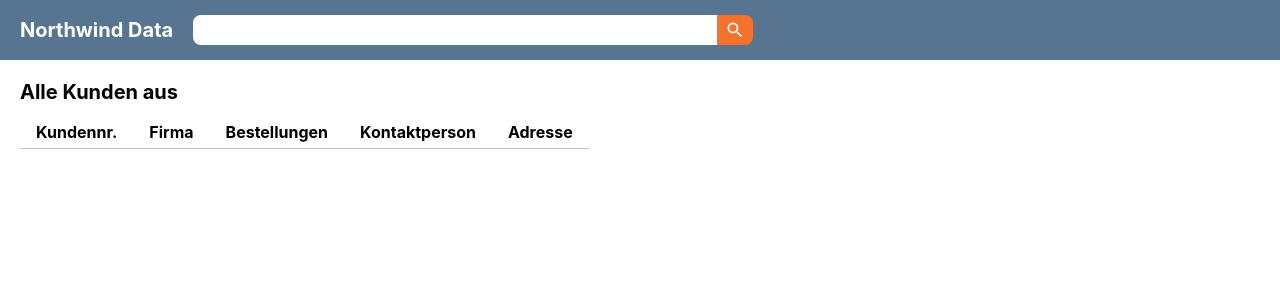
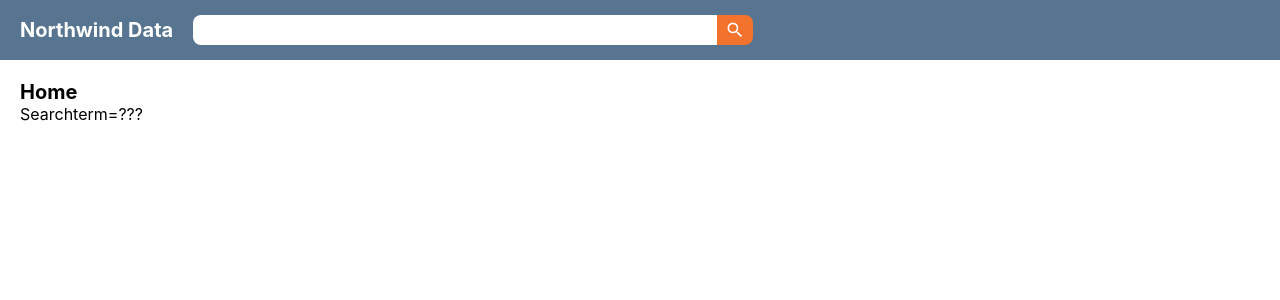
Before and after one commit to FBW-W21-d03/react-northwind-data-app, a React (Create React App) app: page / in a window 1280 px wide. Shown: the top 300 px of the page. Built offline with nearby package versions, Linux system fonts and the light colour scheme.

Commit message:
added react-router and nested routes

```diff
--- a/package.json
+++ b/package.json
@@ -9,6 +9,7 @@
     "react": "^17.0.2",
     "react-dom": "^17.0.2",
     "react-icons": "^4.3.1",
+    "react-router-dom": "^6.2.2",
     "react-scripts": "5.0.0",
     "sass": "^1.49.9",
     "web-vitals": "^2.1.4"
--- a/src/App.js
+++ b/src/App.js
@@ -1,9 +1,9 @@
 import "./App.scss";
 import { useState } from "react";
-import customers from "./data/customers.json";
 import orders from "./data/orders.json";
 import { Header } from "./components/Header";
 import { ResultList } from "./components/ResultList";
+import { Outlet } from "react-router-dom";
 
 function App() {
   const [searchTerm, setSearchTerm] = useState("");
@@ -16,13 +16,8 @@
         title="Northwind Data"
         onSearchTermChanged={handleSearchTermChange}
       />
-      {/* <div>There are {customers.length} customers.</div> */}
-      <ResultList
-        city={searchTerm}
-        customers={customers.filter(
-          (customer) => customer.address?.city === searchTerm
-        )}
-      />
+      <Outlet />
+
       {/* <ul>
         {customers
           .filter((m) => m.address.city === "London")
--- a/src/index.js
+++ b/src/index.js
@@ -1,14 +1,32 @@
-import React from 'react';
-import ReactDOM from 'react-dom';
-import './index.css';
-import App from './App';
-import reportWebVitals from './reportWebVitals';
+import React from "react";
+import ReactDOM from "react-dom";
+import "./index.css";
+import App from "./App";
+import { Home } from "./pages/Home";
+import { Customer } from "./pages/Customer";
+import reportWebVitals from "./reportWebVitals";
+import { BrowserRouter, Routes, Route } from "react-router-dom";
 
 ReactDOM.render(
   <React.StrictMode>
-    <App />
+    <BrowserRouter>
+      <Routes>
+        <Route path="/" element={<App />}>
+          <Route index element={<Home />} />
+          <Route path="customers" element={<Customer />} />
+          <Route
+            path="*"
+            element={
+              <div>
+                <h1>Oops! Hier gibt es nichts</h1>
+              </div>
+            }
+          />
+        </Route>
+      </Routes>
+    </BrowserRouter>
   </React.StrictMode>,
-  document.getElementById('root')
+  document.getElementById("root")
 );
 
 // If you want to start measuring performance in your app, pass a function
--- /dev/null
+++ b/src/pages/Customer.js
@@ -0,0 +1,10 @@
+import React from "react";
+
+export const Customer = () => {
+  return (
+    <>
+      <h1>Customer</h1>
+      <p>ID=???</p>
+    </>
+  );
+};
--- /dev/null
+++ b/src/pages/Home.js
@@ -0,0 +1,10 @@
+import React from "react";
+
+export const Home = () => {
+  return (
+    <>
+      <h1>Home</h1>
+      <p>Searchterm=???</p>
+    </>
+  );
+};
```
Also changed, not shown: 1 other file (tests, documents, lock files or other folders).
